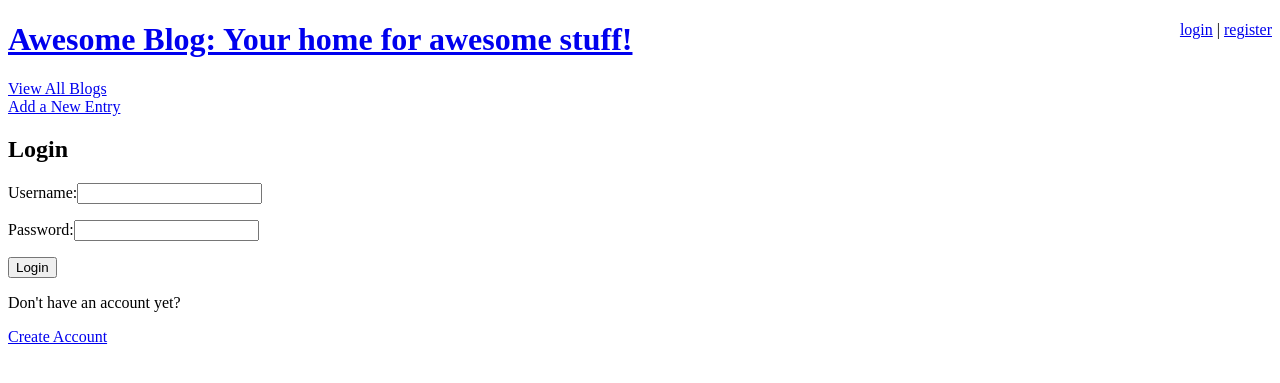
After one commit to jlmayher/Blogz, a Flask app: page /login in a window 1280 px wide. The commit adds this page. Shown: the top 383 px of the page. Run offline with Flask 2, Linux system fonts and the light colour scheme.

Commit message:
login, signup and logout work

```diff
--- a/main.py
+++ b/main.py
@@ -1,21 +1,88 @@
-from flask import Flask, request, redirect, render_template, session
+from flask import Flask, request, redirect, render_template, session, flash
 from flask_sqlalchemy import SQLAlchemy
+from sqlalchemy import ForeignKey
 
 app = Flask(__name__)
 app.config['DEBUG']=True
-app.config['SQLALCHEMY_DATABASE_URI'] = 'mysql+pymysql://build-a-blog:build-a-blog@localhost:8889/build-a-blog'
+app.config['SQLALCHEMY_DATABASE_URI'] = 'mysql+pymysql://blogz:blogz@localhost:8889/blogz'
 app.config['SQLALCHEMY_ECHO'] = True
-
+app.secret_key = 'randomkey'
 db = SQLAlchemy(app)
 
 class Blog(db.Model):
     id = db.Column(db.Integer, primary_key=True)
     title = db.Column(db.String(300))
     body = db.Column(db.Text)
+    owner_id = db.Column(db.Integer, db.ForeignKey('user.id'))
 
-    def __init__(self, title, body):
+    def __init__(self, title, body, owner):
         self.title = title
         self.body = body
+        self.owner = owner
+
+
+class User(db.Model):
+    id = db.Column(db.Integer, primary_key=True)
+    username = db.Column(db.String(120))
+    password = db.Column(db.String(120))
+    blogs = db.relationship('Blog', backref='owner')
+
+    def __init__(self, username, password):
+        self.username = username
+        self.password = password
+
+@app.before_request
+def require_login():
+    allowed_routes = ['login', 'signup']
+    if request.endpoint not in allowed_routes and 'user' not in session:
+        return redirect('/login')
+
+@app.route('/signup', methods=['POST', 'GET'])
+def signup():
+    if request.method == 'POST':
+        username = request.form['username']
+        password = request.form['password']
+        validate = request.form['validate']
+
+
+        existing_user = User.query.filter_by(username=username).first()
+        if existing_user:
+            flash('This username is already in use.')
+            return redirect('/register')
+        if password != validate:
+            flash('Passwords must match')
+        if len(username) < 3 or len(password) < 3:
+            flash('Username and password must be at least 3 characters long.')
+            return redirect('/register')
+
+        new_user = User(username, password)
+        db.session.add(new_user)
+        db.session.commit()
+        session['user'] = username
+        return redirect('/blog')
+
+    else:
+        return render_template('signup.html')
+
+
+@app.route('/login', methods=['POST', 'GET'])
+def login():
+    if request.method == 'POST':
+        username = request.form['username']
+        password = request.form['password']
+        user = User.query.filter_by(username=username).first()
+        if user and user.password == password:
+            session['user'] = username
+            flash("Logged In")
+            return redirect('/blog')
+        if user and user.password != password:
+            flash('Password is incorrect.')
+            return redirect('/login')
+        if not user:
+            flash('This user does not exist.')
+            return redirect('/login')
+    else:
+        return render_template('login.html')
 
 
 @app.route('/blog')
@@ -61,5 +128,10 @@ def new_post():
     else:
         return render_template('post.html')
 
+@app.route('/logout', methods=['POST'])
+def logout():
+    del session['user']
+    return redirect('/blog')
+
 if __name__ == "__main__":
     app.run()
--- a/templates/base.html
+++ b/templates/base.html
@@ -7,7 +7,27 @@
         <title>Awesome Blog</title>
     </head>
     <body>
-        <h1>Awesome Blog: Your home for awesome stuff!</h1>
+        <div style='float: right'>
+            {% if 'user' in session %}
+                {{ session['user'] }}
+                <form action="/logout" method="post" id='logout'>
+                    <input type="submit" value="Log Out" />
+                </form>
+            {% else %}
+                <a href="login">login</a> | <a href="register">register</a>
+            {% endif %}
+        </div>
+        <h1><a href="/">Awesome Blog: Your home for awesome stuff!</a></h1>
+        {% with messages = get_flashed_messages() %}
+        {% if messages %}
+          <ul class=flashes>
+            {% for message in messages %}
+            <li>{{ message }}</li>
+            {% endfor %}
+          </ul>
+        {% endif %}
+        {% endwith %}
+
         <a href="/blog">View All Blogs</a></br><a href="/newpost">Add a New Entry</a>
         {% block content %}
         {% endblock %}
--- /dev/null
+++ b/templates/login.html
@@ -0,0 +1,15 @@
+{% extends "base.html" %}
+
+{% block content %}
+
+<h2>Login</h2>
+<form action="/login" method="post">
+  <p><label>Username:<input type="text" name="username"/></label></p>
+  <p><label>Password:<input type="password" name="password"/></label></p>
+  <p><input type="submit" value="Login"/></p>
+</form>
+
+<p>Don't have an account yet?</p>
+<a href="/signup">Create Account</a>
+
+{% endblock %}
```
Also changed, not shown: templates/signup.html (added, +14 -0 lines).
